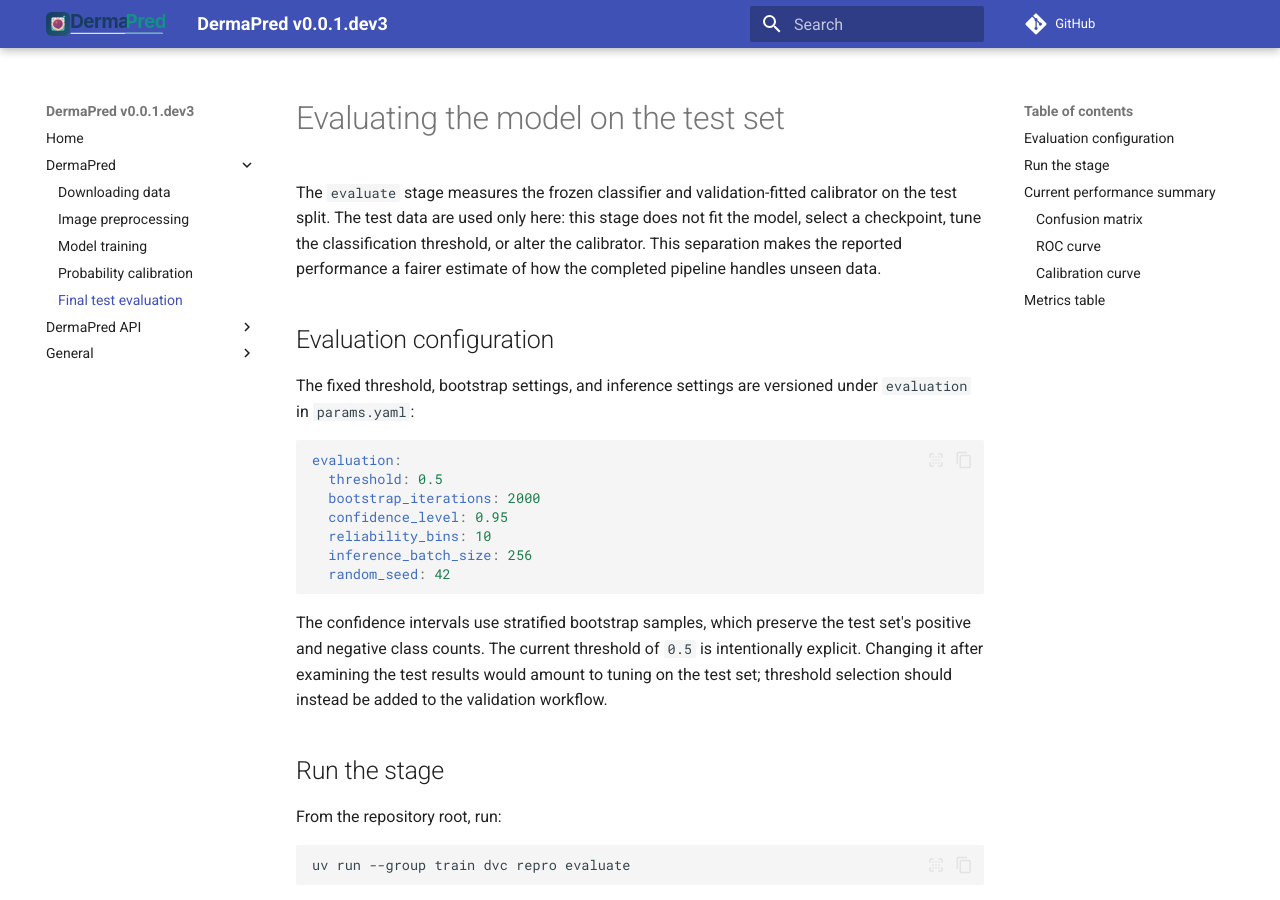
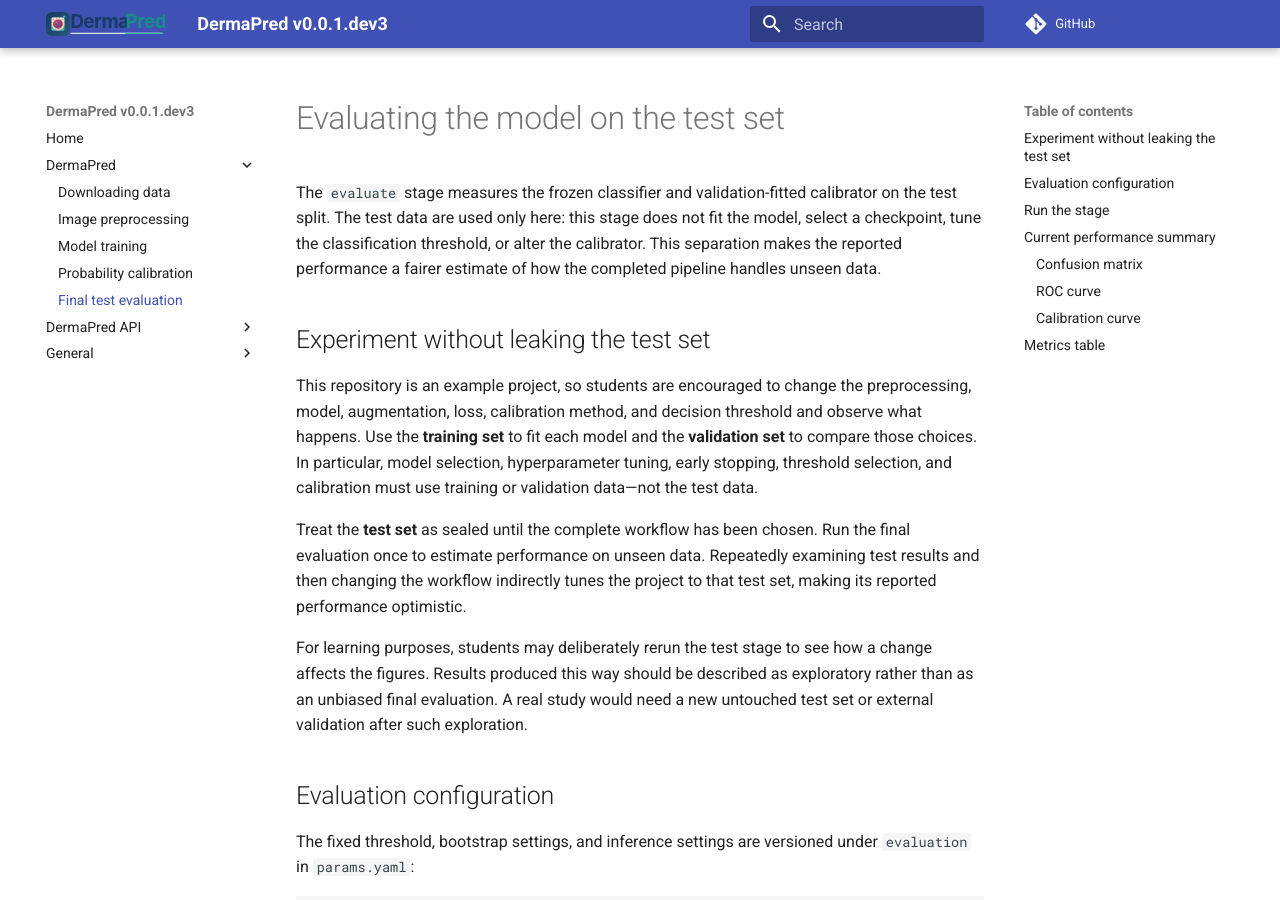
Before and after one commit to ICR-Computational-Imaging/RC4R, an MkDocs documentation site: the page built from docs/dermapred/dvc/evaluation.md, in a window 1280 px wide and 900 px high. Built offline with MkDocs 1.6.1 and Material for MkDocs 9.7.7, drawn with Linux system fonts in a browser that asks for light colours; comment, search, counter and statistics services are not loaded.

Commit message:
Added comment to testing docs

```diff
--- a/docs/dermapred/dvc/evaluation.md
+++ b/docs/dermapred/dvc/evaluation.md
@@ -5,6 +5,25 @@ calibrator on the test split. The test data are used only here: this stage does
 not fit the model, select a checkpoint, tune the classification threshold, or
 alter the calibrator. This separation makes the reported performance a fairer
 estimate of how the completed pipeline handles unseen data.
+
+## Experiment without leaking the test set
+
+This repository is an example project, so students are encouraged to change
+the preprocessing, model, augmentation, loss, calibration method, and decision
+threshold and observe what happens. Use the **training set** to fit each model
+and the **validation set** to compare those choices. In particular, model
+selection, hyperparameter tuning, early stopping, threshold selection, and
+calibration must use training or validation data—not the test data.
+
+Treat the **test set** as sealed until the complete workflow has been chosen.
+Run the final evaluation once to estimate performance on unseen data. Repeatedly
+examining test results and then changing the workflow indirectly tunes the
+project to that test set, making its reported performance optimistic.
+
+For learning purposes, students may deliberately rerun the test stage to see
+how a change affects the figures. Results produced this way should be described
+as exploratory rather than as an unbiased final evaluation. A real study would
+need a new untouched test set or external validation after such exploration.
 
 ## Evaluation configuration
 
```
